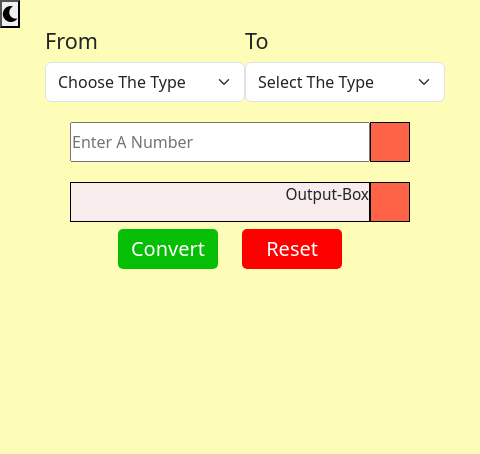
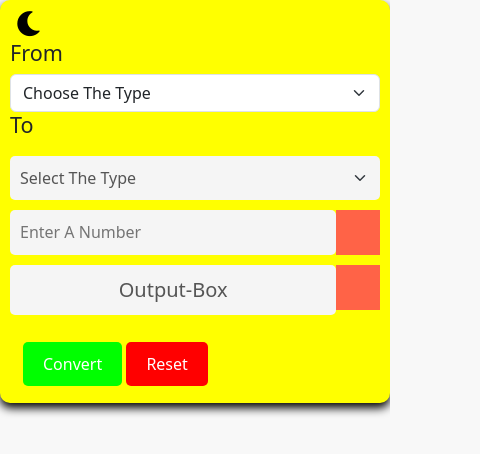
Before and after one commit to Priyanshu7457/conversion, a plain HTML site: page index.html in a window 390 px wide. Shown: the whole page, 480 px wide, since content can reach past the window. Drawn offline with nearby package versions, Linux system fonts and the light colour scheme; a web font is replaced by a local one.

Commit message:
Updated Style.css

```diff
--- a/style.css
+++ b/style.css
@@ -1,214 +1,144 @@
-@import url("https://fonts.googleapis.com/css2?family=Bungee+Inline&family=Castoro+Titling&display=swap");
-
-* {
-  margin: 0;
-  padding: 0;
+body {
+  background-color: #f8f8f8;
+}
+#conversion {
+  margin: 0 auto;
+  max-width: 800px;
+  padding: 20px;
+  background-color: yellow;
+  border-radius: 10px;
+  box-shadow: 0 5px 10px rgba(0, 0, 0.3);
+}
+#heading {
+  text-align: center;
+  margin-bottom: 30px;
 }
 
-#conversion {
-  height: 100vh;
-  width: 900px;
-  background-color: rgba(252, 252, 154, 0.708);
+.dark-mode {
+  background-color: rgb(86, 83, 83);
+  color: white;
+}
+#changebtn {
+  background: transparent;
+  border: none;
 }
 
-#box-1 {
-  display: flex;
-  flex-direction: column;
-  margin-left: 50px;
-}
-#box-2 {
-  display: flex;
-  flex-direction: column;
-  margin-right: 50px;
+.icon-white {
+  color: white;
+  font-size: 25px;
 }
 
-#first {
+.moon-black {
+  color: black;
+  font-size: 25px;
+}
+.selectbox {
+  margin-top: 10px;
+  width: 100%;
+  background-color: #f5f5f5;
+  border: none;
+  border-radius: 5px;
+  padding: 10px;
+  font-size: 16px;
+  color: #555;
+}
+#box, #Hexbox ,#answer {
+  margin-top: 10px;
+  width: 80%;
+  background-color: #f5f5f5;
+  border: none;
+  border-radius: 5px;
+  padding: 10px;
+  font-size: 16px;
+  color: #555;
+}
+#SI-box, #HI-box ,#A-box{
+  background-color: tomato;
+  height: 45px;
+  width: 50px;
+  text-align: center;
+  font-size: 25px;
+  margin-top: 10px;
+}
+
+#I-box1,#A-box1{
   display: flex;
   flex-direction: row;
-  justify-content: space-between;
 }
-
-#heading {
-  font-family: "Castoro Titling", cursive;
-}
-#box {
-  height: 40px;
-  width: 500px;
-}
-#SI-box {
-  height: 40px;
-  width: 40px;
-  border: 1px solid black;
-  background-color: tomato;
-  font-weight: bold;
-  font-size: 25px;
+#answer {
+  margin-top: 10px;
+  padding: 10px;
+  background-color: #f5f5f5;
+  border-radius: 5px;
+  font-size: 20px;
+  color: #555;
   text-align: center;
 }
-#HI-box {
-  height: 40px;
-  width: 40px;
-  border: 1px solid black;
-  background-color: tomato;
-  font-weight: bold;
-  font-size: 25px;
-  text-align: center;
-}
-
-#A-box {
-  height: 40px;
-  width: 40px;
-  border: 1px solid black;
-  background-color: tomato;
-  font-weight: bold;
-  font-size: 25px;
-  text-align: center;
-}
-#I-box1 {
-  display: flex;
-  flex-direction: row;
+.btn button {
   margin-top: 20px;
-}
-#A-box1 {
-  display: flex;
-  flex-direction: row;
-  margin-top: 20px;
-}
-
-#Hexbox {
-  height: 40px;
-  width: 500px;
-}
-
-#Hexbox::placeholder {
-  font-size: 14px;
-}
-#answer {
-  cursor: not-allowed;
-  border: 1px solid black;
-  background-color: rgb(248, 236, 236);
-  height: 40px;
-  width: 500px;
-  text-align: right;
-  font-size: 0.96rem;
-}
-
-#selectbox1,
-#selectbox2 {
-  width: 200px;
-  height: 40px;
+  padding: 10px 20px;
+  border: none;
+  border-radius: 5px;
+  color: #fff;
+  font-size: 16px;
   cursor: pointer;
 }
 
-#convert,
-#reset {
-  /* border: 2px solid black; */
-  border: none;
-  color: white;
-  height: 40px;
-  width: 100px;
-  font-weight: 400;
-  font-size: 20px;
-  text-align: center;
-  /* justify-content: space-around; */
-  margin-right: 20px;
-  border-radius: 5px;
+#convert{
+  background-color: lime;
 }
-
-#convert {
-  background-color: rgb(7, 190, 7);
-}
-
-#reset {
+#reset{
   background-color: red;
 }
 
-#convert:hover {
-  color: white;
-  background-color: green;
-  border: 4px solid lime;
-  border-radius: 7px;
-
+#convert:hover{
+  background-color: white;
+  color: lime;
 }
-
-#reset:hover {
-  color:white;
-  background-color: rgb(179, 4, 4);
- border: 4px solid rgb(251, 104, 104);
+#reset:hover{
+  background-color: white;
+  color: red;
 }
-
 .H-hide {
   display: none;
 }
 .I-hide {
   display: none;
 }
-
-.h-alert {
+.h-alert{
   display: none;
 }
-.alert1 {
-  height: 60px;
-  width: 300px;
-  margin-bottom: 25px;
+@media only screen and (max-width: 768px) {
+  #conversion {
+    padding: 10px;
+  }
+  #box-1 {
+    width: 100%;
+  }
+  #box-2 {
+    width: 100%;
+  }
+  #box, #Hexbox, #answer {
+    width: 100%;
+  }
 }
-#enter-value {
-  display: grid;
-  place-items: center;
-}
-
-/* Error  */
-.error {
-  border: 1px solid red;
-}
-
-.done {
-  border: 1px solid lime;
-}
-
-.warn {
-  border: 1px solid coral;
-}
-
-@media screen and (max-width: 1000px) {
+@media only screen and (min-width: 769px) and (max-width: 1200px) {
   #conversion {
-    height: 100vh;
-    width: 1000px;
-    background-color: rgba(252, 252, 154, 0.708);
+    padding: 20px;
+  }
+  #box-1 {
+    width: 50%;
+  }
+  #box-2 {
+    width: 50%;
+  }
+  #box, #Hexbox,#answer {
+    width: 100%;
   }
 
-  #Hexbox,
-  #answer,
-  #box {
-    height: 40px;
-    width: 750px;
-  }
-
-  #box-1 {
-    margin-left: 200px;
-  }
-  #box-2 {
-    margin-right: 200px;
+}
+@media only screen and (min-width: 1201px) {
+  #conversion {
+    padding: 20px;
   }
 }
-
-@media screen and (max-width: 500px) {
-  #conversion {
-    height: 100vh;
-    width: 480px;
-     background-color: rgba(252, 252, 154, 0.708);
-  }
-
-  #Hexbox,
-  #answer,
-  #box {
-    height: 40px;
-    width: 300px;
-  }
-
-  #box-1 {
-    margin-left: 45px;
-  }
-  #box-2 {
-    margin-right: 45px;
-  }
-}
```
